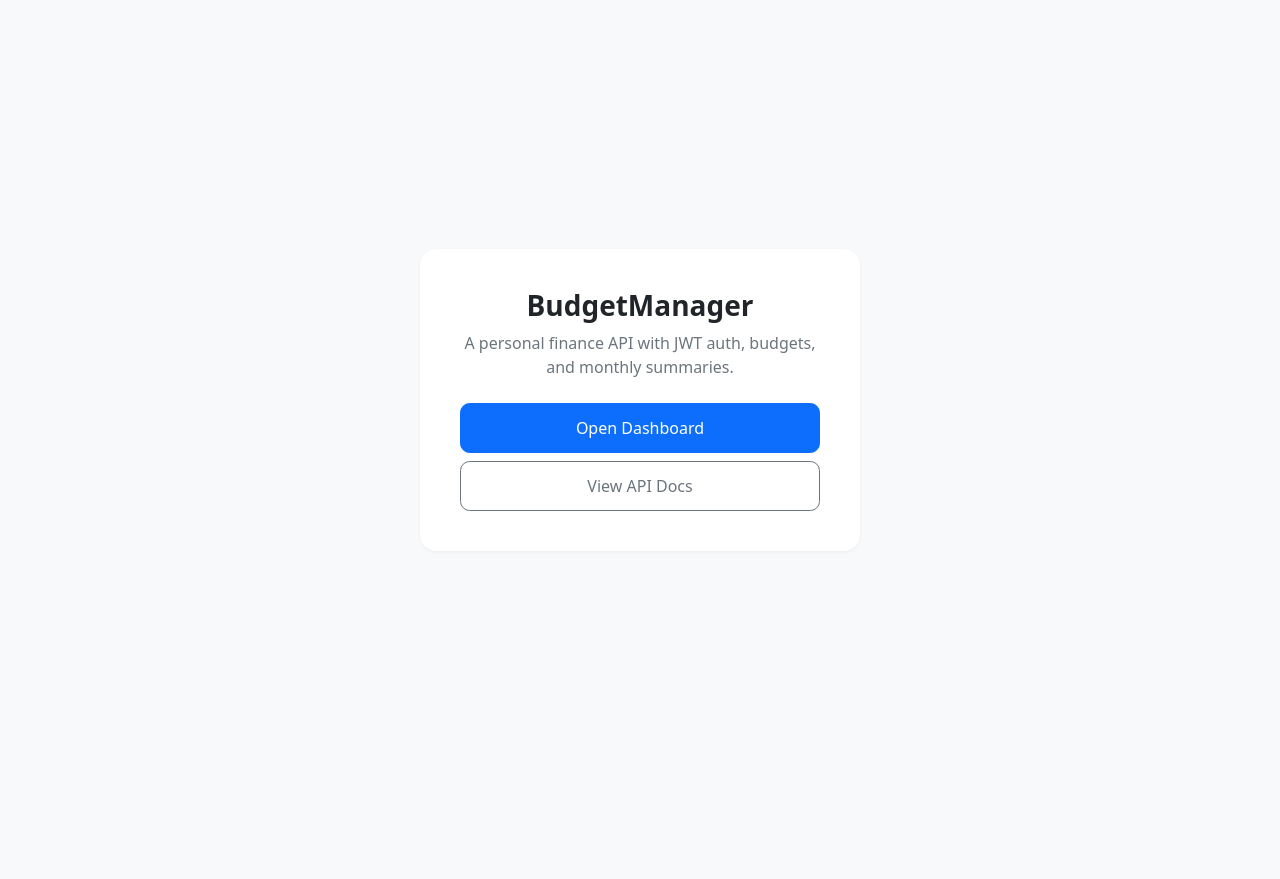
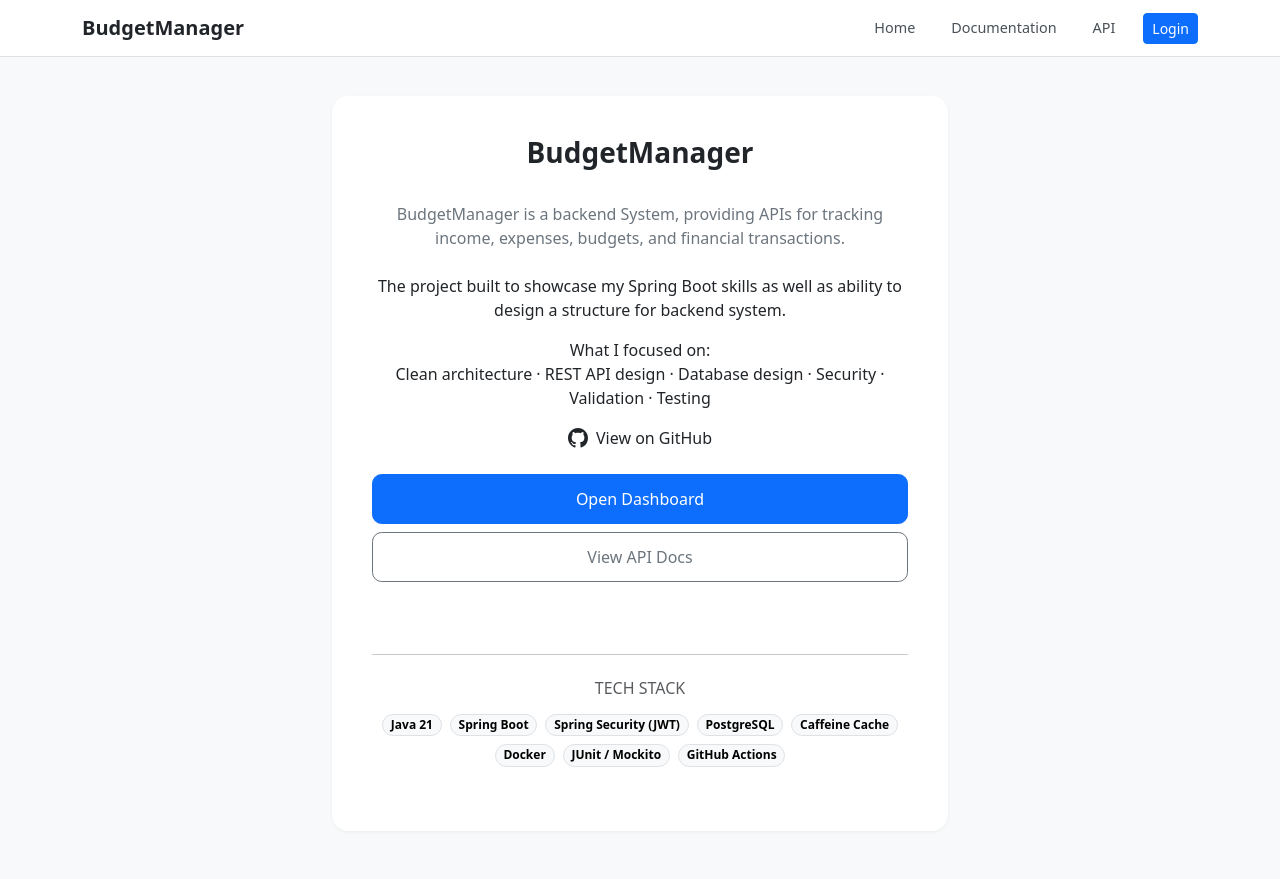
Before and after one commit to rohergun/Personal-Budget-Manager, a Spring Boot app: page / in a window 1280 px wide. Before the commit the page ends 511 px from the top, so only its background shows below. Run offline with Spring Boot 4, Linux system fonts and the light colour scheme; some of the project's set-up classes (security, data sources, template engines, error pages and the like) are left out, and stand-ins take their place.

Commit message:
feat: update homepage UI

```diff
--- a/src/main/resources/static/css/style.css
+++ b/src/main/resources/static/css/style.css
@@ -1,9 +1,22 @@
+html {
+    scroll-behavior: smooth;
+}
+
 body {
     min-height: 100vh;
     display: flex;
     align-items: center;
     justify-content: center;
     background-color: #f4f5f7;
+}
+
+.navbar .nav-link {
+    color: #495057;
+    font-size: 0.9rem;
+}
+
+.navbar .nav-link:hover {
+    color: #212529;
 }
 
 .auth-card {
--- a/src/main/resources/static/index.html
+++ b/src/main/resources/static/index.html
@@ -10,17 +10,71 @@
     />
     <link href="/css/style.css" rel="stylesheet" />
 </head>
-<body class="bg-light">
+<body class="bg-light" style="display: block;">
 
-<div class="auth-card" style="max-width: 440px;">
+<nav id="mainNav" class="navbar navbar-expand navbar-light bg-white border-bottom fixed-top">
+    <div class="container">
+        <a href="#home" class="navbar-brand fw-semibold text-dark text-decoration-none">BudgetManager</a>
+        <div class="d-flex align-items-center gap-1">
+            <a href="#home" class="nav-link px-3">Home</a>
+            <a href="https://github.com/rohergun/Personal-Budget-Manager/tree/main/docs"
+               class="nav-link px-3" target="_blank" rel="noopener">Documentation</a>
+            <a href="/swagger-ui/index.html" class="nav-link px-3">API</a>
+            <a href="/login.html" class="btn btn-primary btn-sm ms-2">Login</a>
+        </div>
+    </div>
+</nav>
+
+<main id="home" class="container" style="max-width: 640px; padding-top: 96px; padding-bottom: 48px;">
     <div class="auth-box text-center">
         <h1 class="mb-2">BudgetManager</h1>
-        <p class="subtitle mb-4">A personal finance API with JWT auth, budgets, and monthly summaries.</p>
+        <p class="subtitle mb-4">
+            <br>
+            BudgetManager is a backend System, providing APIs for tracking income, expenses, budgets, and financial transactions.
+        </p>
 
-        <a href="/login.html" class="btn btn-primary w-100 mb-2">Open Dashboard</a>
-        <a href="/swagger-ui/index.html" class="btn btn-outline-secondary w-100">View API Docs</a>
+        <p>
+            The project built to showcase my Spring Boot skills as well as ability to design a structure for backend system.
+        </p>
+
+        <p>
+            What I focused on:
+            <br>
+            Clean architecture · REST API design · Database design · Security · Validation · Testing
+        </p>
+
+        <a href="https://github.com/rohergun/Personal-Budget-Manager"
+           class="d-inline-flex align-items-center gap-2 text-dark text-decoration-none mb-4"
+           target="_blank" rel="noopener">
+            <svg xmlns="http://www.w3.org/2000/svg" width="20" height="20" viewBox="0 0 16 16" fill="currentColor">
+                <path d="M8 0C3.58 0 0 3.58 0 8c0 3.54 2.29 6.53 5.47 7.59.4.07.55-.17.55-.38 0-.19-.01-.82-.01-1.49-2.01.37-2.53-.49-2.69-.94-.09-.23-.48-.94-.82-1.13-.28-.15-.68-.52-.01-.53.63-.01 1.08.58 1.23.82.72 1.21 1.87.87 2.33.66.07-.52.28-.87.51-1.07-1.78-.2-3.64-.89-3.64-3.95 0-.87.31-1.59.82-2.15-.08-.2-.36-1.02.08-2.12 0 0 .67-.21 2.2.82.64-.18 1.32-.27 2-.27.68 0 1.36.09 2 .27 1.53-1.04 2.2-.82 2.2-.82.44 1.1.16 1.92.08 2.12.51.56.82 1.27.82 2.15 0 3.07-1.87 3.75-3.65 3.95.29.25.54.73.54 1.48 0 1.07-.01 1.93-.01 2.2 0 .21.15.46.55.38A8.01 8.01 0 0 0 16 8c0-4.42-3.58-8-8-8z"/>
+            </svg>
+            <span>View on GitHub</span>
+        </a>
+
+        <div class="d-flex flex-column gap-2 mb-4">
+            <a href="/login.html" class="btn btn-primary">Open Dashboard</a>
+            <a href="/swagger-ui/index.html" class="btn btn-outline-secondary">View API Docs</a>
+        </div>
+        <br>
+        <hr class="my-4" />
+
+        <h2 class="h6 text-uppercase text-muted mb-3">Tech Stack</h2>
+        <div class="d-flex flex-wrap justify-content-center gap-2 mb-4">
+            <span class="badge rounded-pill text-bg-light border">Java 21</span>
+            <span class="badge rounded-pill text-bg-light border">Spring Boot</span>
+            <span class="badge rounded-pill text-bg-light border">Spring Security (JWT)</span>
+            <span class="badge rounded-pill text-bg-light border">PostgreSQL</span>
+            <span class="badge rounded-pill text-bg-light border">Caffeine Cache</span>
+            <span class="badge rounded-pill text-bg-light border">Docker</span>
+            <span class="badge rounded-pill text-bg-light border">JUnit / Mockito</span>
+            <span class="badge rounded-pill text-bg-light border">GitHub Actions</span>
+        </div>
+
     </div>
-</div>
 
+</main>
+
+<script src="/js/home.js"></script>
 </body>
 </html>
```
